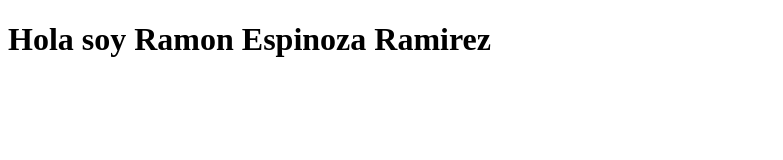
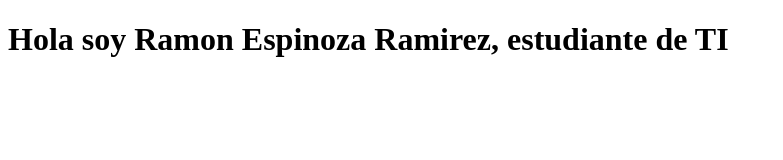
Before and after one commit to ramonxito10/proyectoGit, a plain HTML site: page web/index.html in a window 1280 px wide. Shown: the whole page, without its empty margins (0-783 px from the left). Drawn offline with Linux system fonts and the light colour scheme.

Commit message:
Version 2

```diff
--- a/web/index.html
+++ b/web/index.html
@@ -11,6 +11,6 @@ and open the template in the editor.
         <meta name="viewport" content="width=device-width, initial-scale=1.0">
     </head>
     <body>
-        <h1>Hola soy Ramon Espinoza Ramirez</h1>
+        <h1>Hola soy Ramon Espinoza Ramirez, estudiante de TI</h1>
     </body>
 </html>
```
